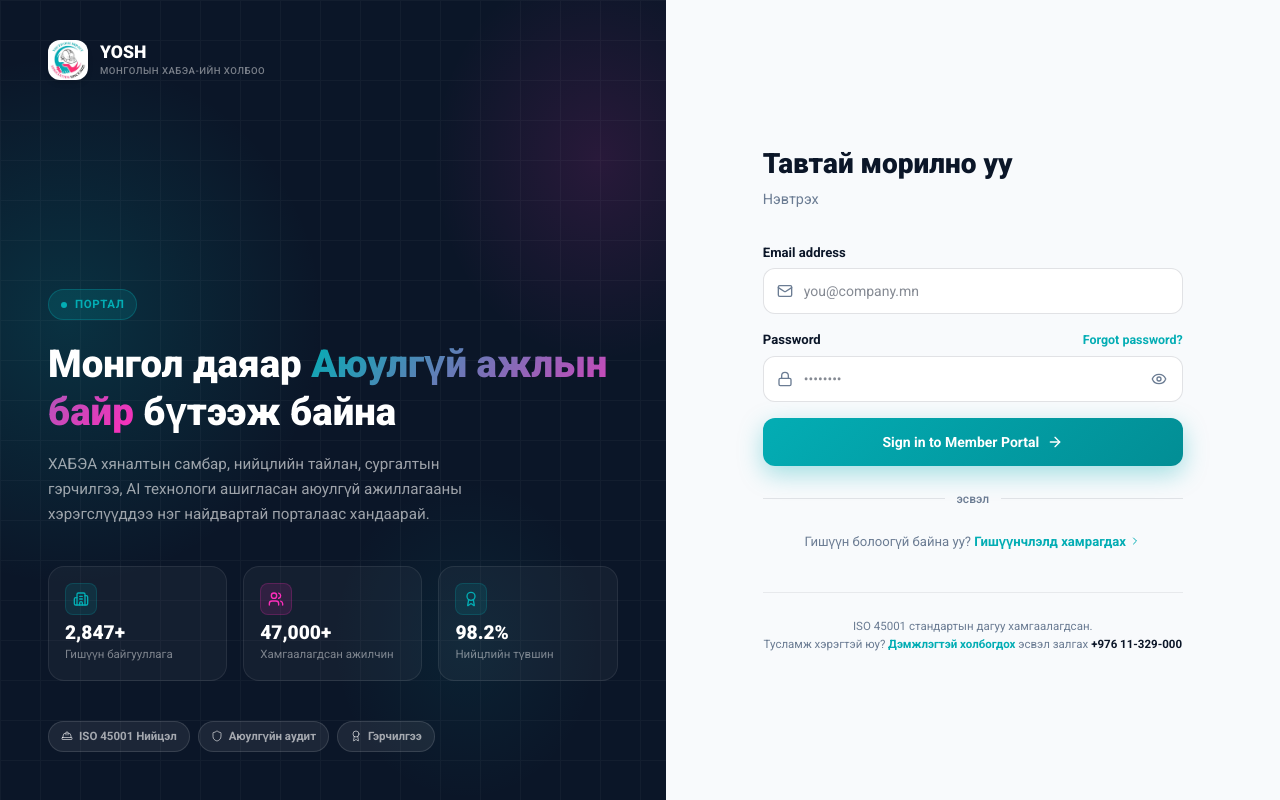
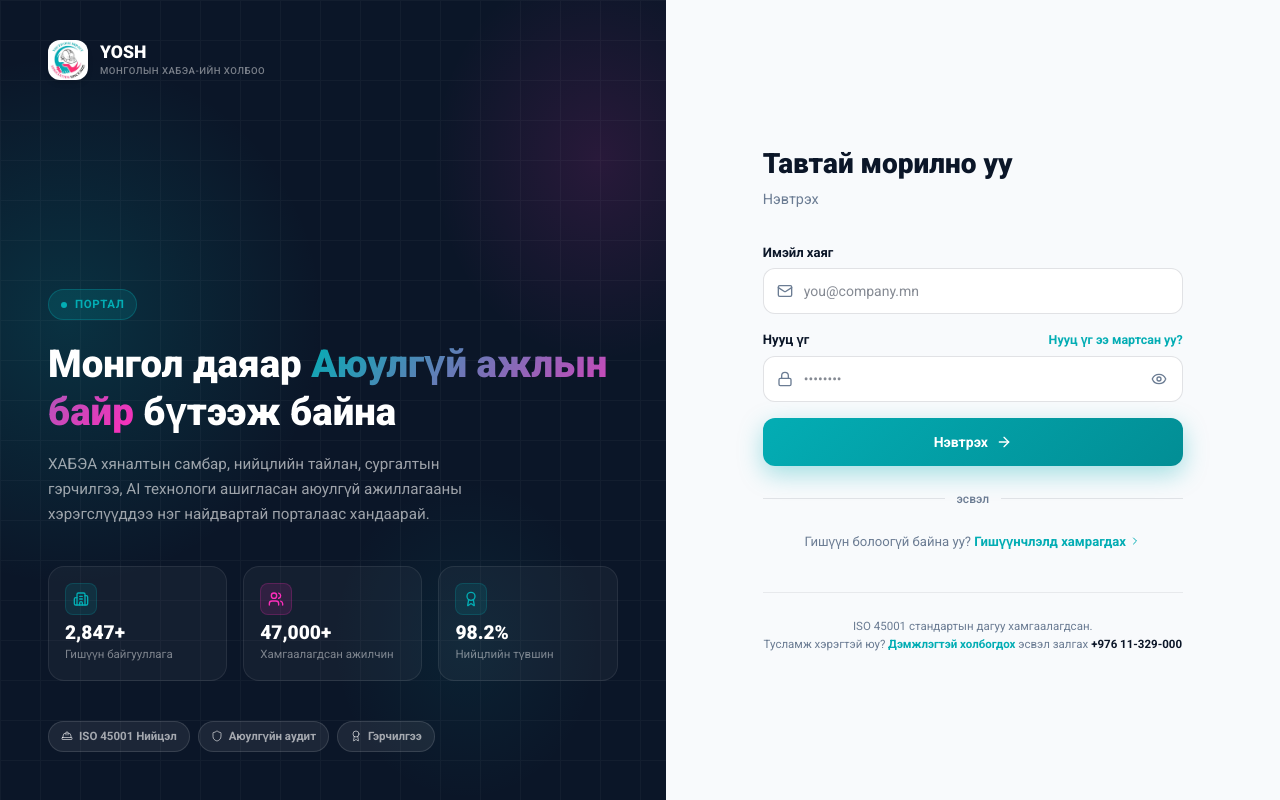
Before and after one commit to Alzahgui/oshe-frontend, a Next.js app: page /login in a window 1280 px wide. Built offline with nearby package versions, Linux system fonts and the light colour scheme; no server answers.

Commit message:
Update LoginForm.tsx

```diff
--- a/src/components/LoginForm.tsx
+++ b/src/components/LoginForm.tsx
@@ -53,7 +53,7 @@ export function LoginForm() {
       {/* Email */}
       <div>
         <label className="block text-[0.82rem] font-semibold mb-1.5" style={{ color: navy }}>
-          Email address
+          Имэйл хаяг
         </label>
         <div className="relative">
           <Mail
@@ -89,10 +89,10 @@ export function LoginForm() {
       <div>
         <div className="flex items-center justify-between mb-1.5">
           <label className="text-[0.82rem] font-semibold" style={{ color: navy }}>
-            Password
+            Нууц үг
           </label>
           <a href="#" className="text-[0.78rem] font-semibold hover:underline" style={{ color: teal }}>
-            Forgot password?
+            Нууц үг ээ мартсан уу?
           </a>
         </div>
         <div className="relative">
@@ -167,7 +167,7 @@ export function LoginForm() {
           </svg>
         ) : (
           <>
-            Sign in to Member Portal <ArrowRight className="w-4 h-4" />
+            Нэвтрэх <ArrowRight className="w-4 h-4" />
           </>
         )}
       </button>
```
